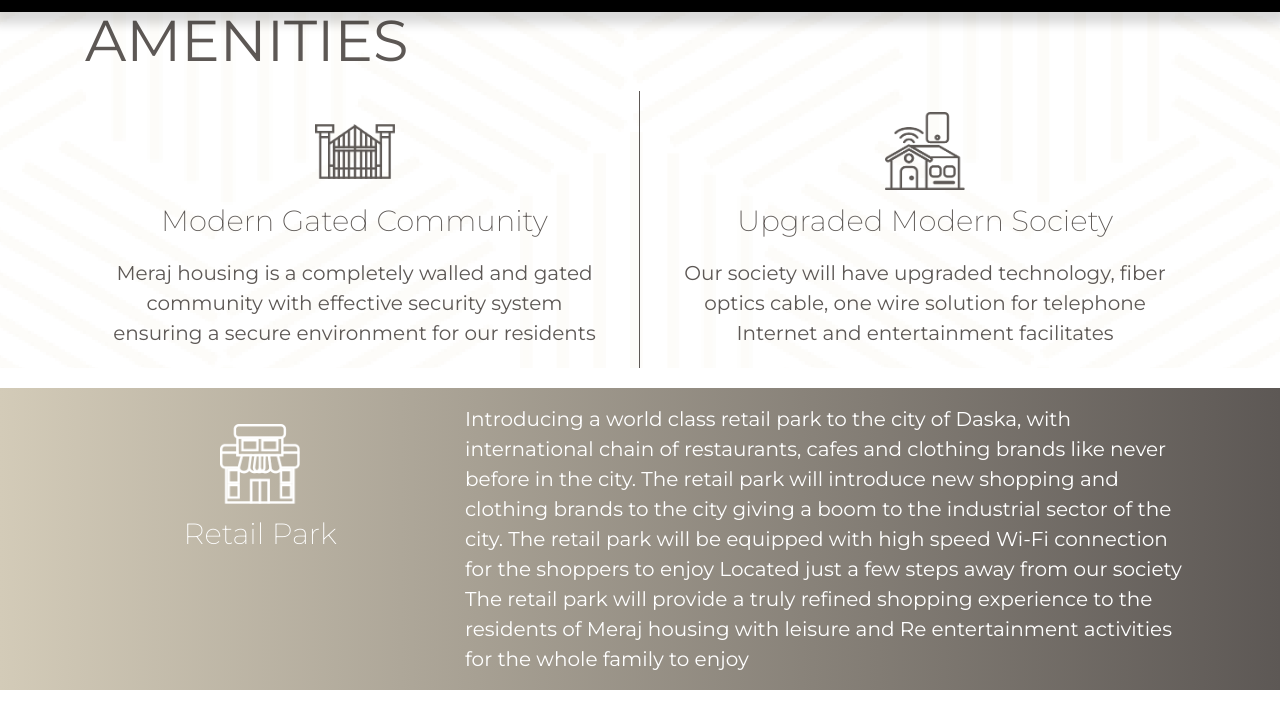
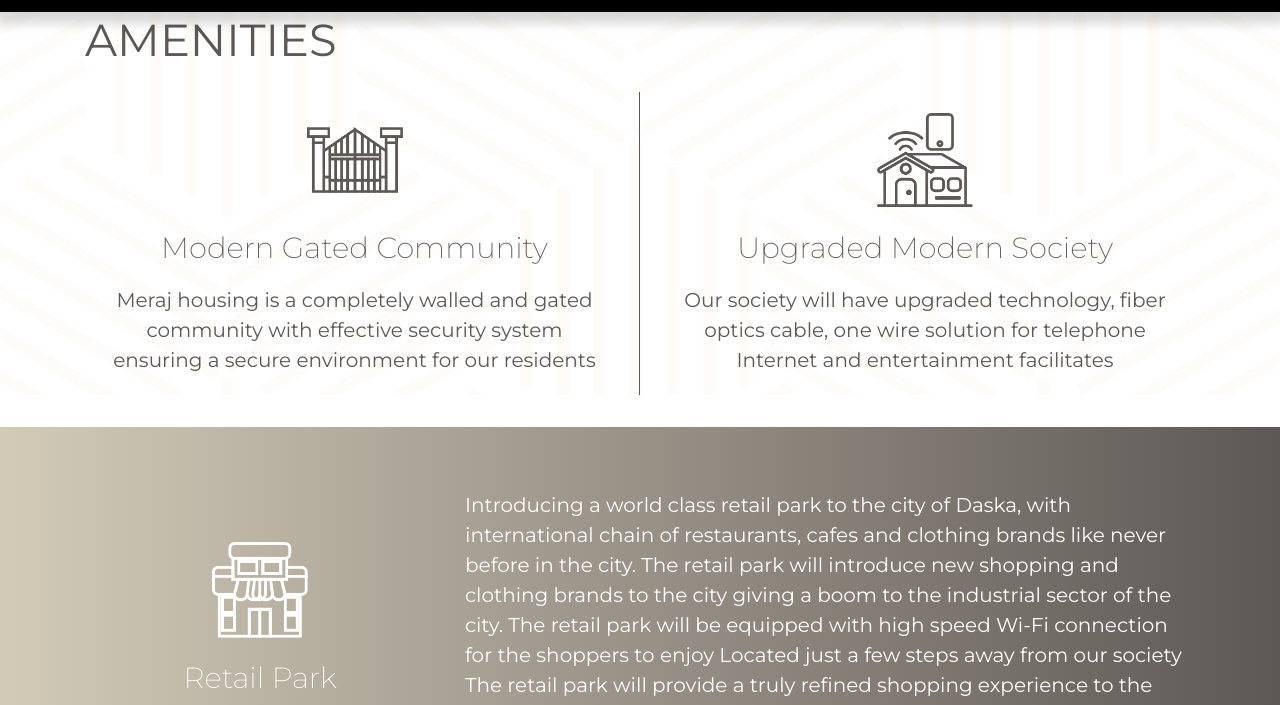
Before and after one commit to arslansajid/meeraj-homes, a React app: page /amenities in a window 1280 px wide. Shown: the part 80-785 px from the top of the page. Built offline with nearby package versions, Linux system fonts and the light colour scheme; some packages are replaced by stand-ins of ours.

Commit message:
All chnages

```diff
--- a/src/assets/scss/paper-kit/_examples.scss
+++ b/src/assets/scss/paper-kit/_examples.scss
@@ -639,6 +639,13 @@
     margin-bottom: 10px;
 }
 
+.amenities .amenity-image {
+    width: 6em;
+    height: 6em;
+    object-fit: contain;
+    margin-bottom: 20px;
+}
+
 .amenity-text {
     color: black;
     font-size: 1.25em;
@@ -930,15 +937,21 @@
         color: #5D5855 !important;
     }
     .amenities-container {
-        // margin: 20px;
+        min-height: 500px;
     }
     .amenity-gradient {
-        margin: 20px 0 20px 0;
+        margin: 2em 0 2em 0;
         min-height: 200px;
         background: #5D5855;  /* fallback for old browsers */
         background: -webkit-linear-gradient(to right, #D3CBB8, #5D5855);  /* Chrome 10-25, Safari 5.1-6 */
         background: linear-gradient(to right, #D3CBB8, #5D5855); /* W3C, IE 10+/ Edge, Firefox 16+, Chrome 26+, Opera 12+, Safari 7+ */
 
+    }
+}
+
+@media (min-width: 768px) {
+    .amenities .amenities-container {
+        min-height: 300px !important;
     }
 }
 
--- a/src/views/examples/Amenities.js
+++ b/src/views/examples/Amenities.js
@@ -51,7 +51,7 @@
           <Container>
             <Row>
               <Col className="ml-auto mr-auto" lg={12}>
-                <h1 className="title my-3">AMENITIES</h1>
+                <h2 className="title my-4">AMENITIES</h2>
               </Col>
             </Row>
             <Row>
@@ -86,7 +86,7 @@
             </Row>
           </Container>
         </div>
-        <div className="amenity-gradient py-3">
+        <div className="amenity-gradient py-5">
           <Container>
             <Row>
               <Col lg={4}>
```
